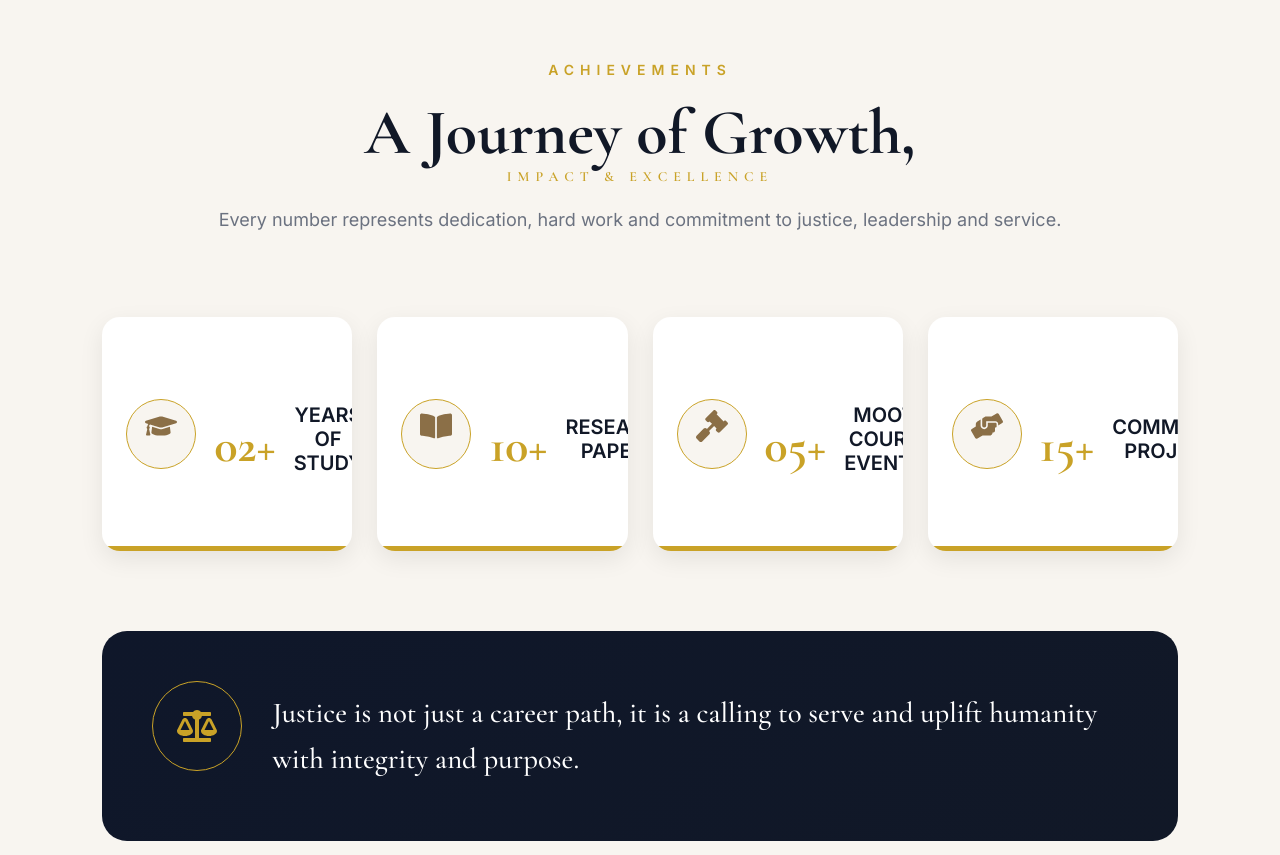
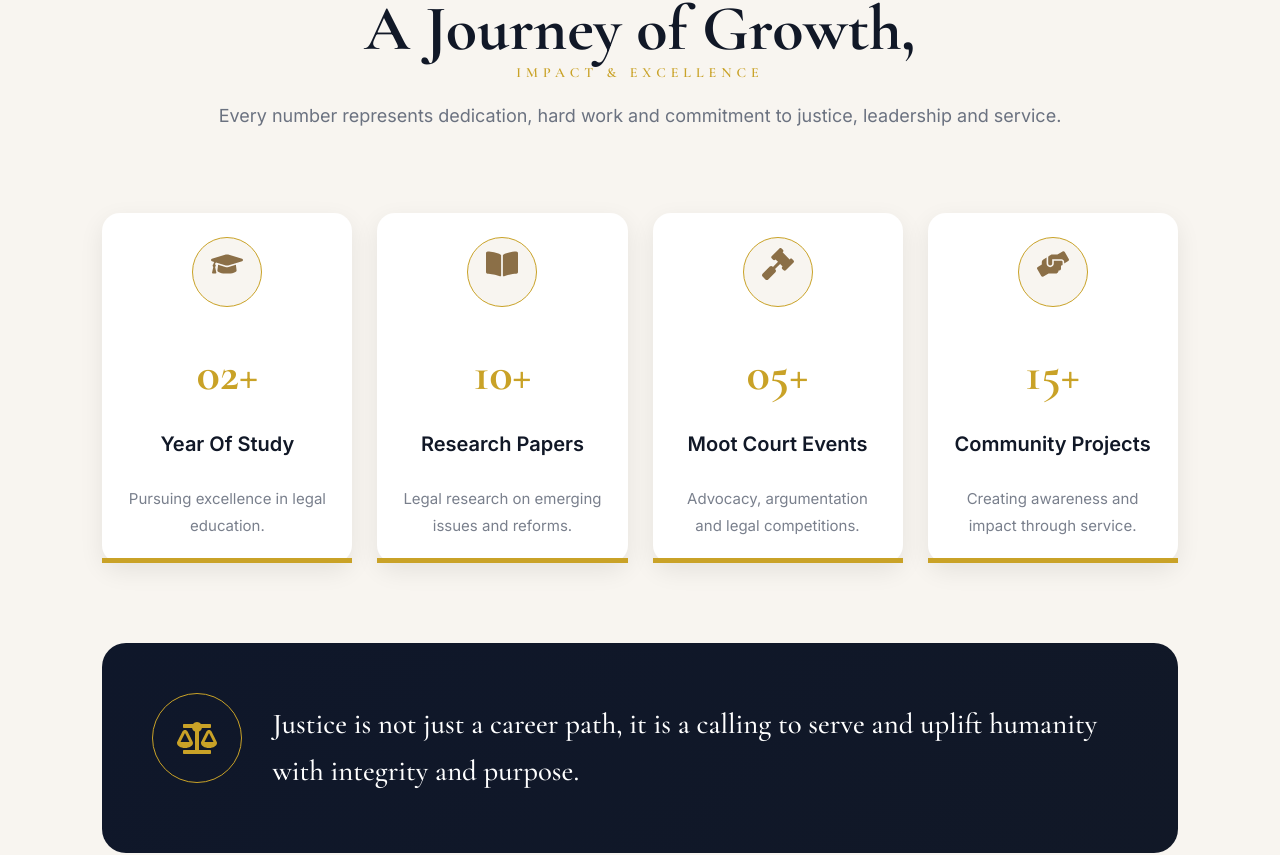
Before and after one commit to nickdev256/bakita-potifolio, a React (Vite) app: page / in a window 1280 px wide. Shown: the part 1365-2220 px from the top of the page. Built offline with nearby package versions, Linux system fonts and the light colour scheme.

Commit message:
Add image assets

```diff
--- a/src/components/Stats/Stats.css
+++ b/src/components/Stats/Stats.css
@@ -10,31 +10,32 @@
 .stats-section{
   padding:120px 8%;
   background:#f8f5f0;
+  overflow:hidden;
 }
 
-/* ===========================
+/* =========================
    HEADER
-=========================== */
+========================= */
 
 .stats-header{
-  max-width:900px;
-  margin:auto;
+  max-width:850px;
+  margin:0 auto;
   text-align:center;
 }
 
 .stats-header span{
   display:block;
   color:#c9a227;
-  letter-spacing:6px;
   font-size:14px;
   font-weight:600;
+  letter-spacing:5px;
   text-transform:uppercase;
 }
 
 .stats-header h2{
   margin-top:20px;
   font-family:"Cormorant Garamond",serif;
-  font-size:clamp(2.2rem,5vw,4rem);
+  font-size:clamp(2.5rem,5vw,4.5rem);
   line-height:1.1;
   color:#111827;
 }
@@ -50,20 +51,25 @@
   line-height:1.8;
 }
 
-/* ===========================
-   STATS GRID
-=========================== */
+/* =========================
+   GRID
+========================= */
 
 .stats-grid{
   margin-top:80px;
 
   display:grid;
   grid-template-columns:repeat(4,1fr);
+
   gap:30px;
 }
 
+/* =========================
+   CARD
+========================= */
+
 .stat-card{
-  background:#ffffff;
+  background:#fff;
 
   padding:40px 25px;
 
@@ -71,22 +77,29 @@
 
   text-align:center;
 
-  position:relative;
-
-  overflow:hidden;
+  display:flex;
+  flex-direction:column;
+  align-items:center;
+  justify-content:center;
 
   box-shadow:
   0 15px 40px rgba(0,0,0,.06);
 
-  transition:all .4s ease;
+  position:relative;
+
+  transition:.4s ease;
+}
+
+.stat-card:hover{
+  transform:translateY(-8px);
 }
 
 .stat-card::after{
   content:"";
 
   position:absolute;
+  bottom:0;
   left:0;
-  bottom:0;
 
   width:100%;
   height:5px;
@@ -94,15 +107,9 @@
   background:#c9a227;
 }
 
-.stat-card:hover{
-  transform:translateY(-10px);
-}
-
 .icon-circle{
   width:90px;
   height:90px;
-
-  margin:auto;
 
   border-radius:50%;
 
@@ -118,11 +125,11 @@
 }
 
 .stat-card h3{
-  margin-top:25px;
+  margin-top:20px;
 
   font-family:"Cormorant Garamond",serif;
 
-  font-size:clamp(2.5rem,5vw,4rem);
+  font-size:4rem;
 
   color:#c9a227;
 }
@@ -134,26 +141,26 @@
   font-weight:600;
 
   color:#111827;
+
+  line-height:1.3;
 }
 
 .stat-card p{
-  margin-top:20px;
+  margin-top:15px;
 
   color:#6b7280;
 
   line-height:1.8;
+
+  font-size:15px;
 }
 
-/* ===========================
-   QUOTE BANNER
-=========================== */
+/* =========================
+   QUOTE
+========================= */
 
 .quote-banner{
   margin-top:80px;
-
-  padding:50px;
-
-  border-radius:25px;
 
   background:
   linear-gradient(
@@ -162,11 +169,15 @@
   #111827
   );
 
-  color:white;
+  border-radius:24px;
+
+  padding:50px;
 
   display:flex;
   align-items:center;
   gap:30px;
+
+  color:white;
 }
 
 .quote-icon{
@@ -185,26 +196,22 @@
 
   color:#c9a227;
 
-  font-size:36px;
+  font-size:34px;
 }
 
 .quote-banner p{
   font-family:"Cormorant Garamond",serif;
 
-  font-size:clamp(1.2rem,3vw,1.8rem);
+  font-size:1.8rem;
 
   line-height:1.6;
 }
 
-/* ===========================
+/* =========================
    TABLET
-=========================== */
+========================= */
 
-@media (max-width:1100px){
-
-  .stats-section{
-    padding:100px 6%;
-  }
+@media(max-width:1100px){
 
   .stats-grid{
     grid-template-columns:repeat(2,1fr);
@@ -212,19 +219,18 @@
 
 }
 
-/* ===========================
+/* =========================
    MOBILE
-=========================== */
+========================= */
 
-@media (max-width:768px){
+@media(max-width:768px){
 
   .stats-section{
     padding:80px 20px;
   }
 
-  .stats-header span{
-    letter-spacing:4px;
-    font-size:12px;
+  .stats-header h2{
+    font-size:2.5rem;
   }
 
   .stats-header p{
@@ -233,22 +239,26 @@
 
   .stats-grid{
     grid-template-columns:1fr;
-    gap:20px;
+    gap:25px;
     margin-top:50px;
   }
 
   .stat-card{
-    padding:30px 20px;
+    padding:35px 20px;
   }
 
   .icon-circle{
     width:70px;
     height:70px;
-    font-size:28px;
+    font-size:26px;
+  }
+
+  .stat-card h3{
+    font-size:3rem;
   }
 
   .stat-card h4{
-    font-size:18px;
+    font-size:1.3rem;
   }
 
   .stat-card p{
@@ -256,37 +266,37 @@
   }
 
   .quote-banner{
-    padding:30px 20px;
-
     flex-direction:column;
-
     text-align:center;
-
-    gap:20px;
+    padding:35px 20px;
   }
 
   .quote-icon{
     width:70px;
     height:70px;
     min-width:70px;
-
-    font-size:28px;
+    font-size:26px;
   }
 
   .quote-banner p{
-    font-size:20px;
+    font-size:1.4rem;
   }
 
 }
 
-/* ===========================
+/* =========================
    SMALL PHONES
-=========================== */
+========================= */
 
-@media (max-width:480px){
+@media(max-width:480px){
 
   .stats-section{
     padding:70px 15px;
+  }
+
+  .stats-header span{
+    letter-spacing:3px;
+    font-size:12px;
   }
 
   .stats-header h2{
@@ -298,6 +308,7 @@
   }
 
   .stat-card{
+    padding:30px 18px;
     border-radius:20px;
   }
 
@@ -306,7 +317,12 @@
   }
 
   .stat-card h4{
-    font-size:17px;
+    font-size:1.1rem;
+  }
+
+  .stat-card p{
+    font-size:14px;
+    line-height:1.7;
   }
 
   .quote-banner{
@@ -314,7 +330,7 @@
   }
 
   .quote-banner p{
-    font-size:18px;
+    font-size:1.2rem;
   }
 
 }
--- a/src/components/Stats/Stats.jsx
+++ b/src/components/Stats/Stats.jsx
@@ -35,7 +35,7 @@ return ( <section className="stats-section">
 
       <h3>02+</h3>
 
-      <h4>YEARS OF STUDY</h4>
+      <h4>Year Of Study </h4>
 
       <p>
         Pursuing excellence in legal education.
@@ -49,7 +49,7 @@ return ( <section className="stats-section">
 
       <h3>10+</h3>
 
-      <h4>RESEARCH PAPERS</h4>
+      <h4>Research Papers</h4>
 
       <p>
         Legal research on emerging issues and reforms.
@@ -63,7 +63,7 @@ return ( <section className="stats-section">
 
       <h3>05+</h3>
 
-      <h4>MOOT COURT EVENTS</h4>
+      <h4>Moot Court Events</h4>
 
       <p>
         Advocacy, argumentation and legal competitions.
@@ -77,7 +77,7 @@ return ( <section className="stats-section">
 
       <h3>15+</h3>
 
-      <h4>COMMUNITY PROJECTS</h4>
+      <h4>Community Projects</h4>
 
       <p>
         Creating awareness and impact through service.
```
